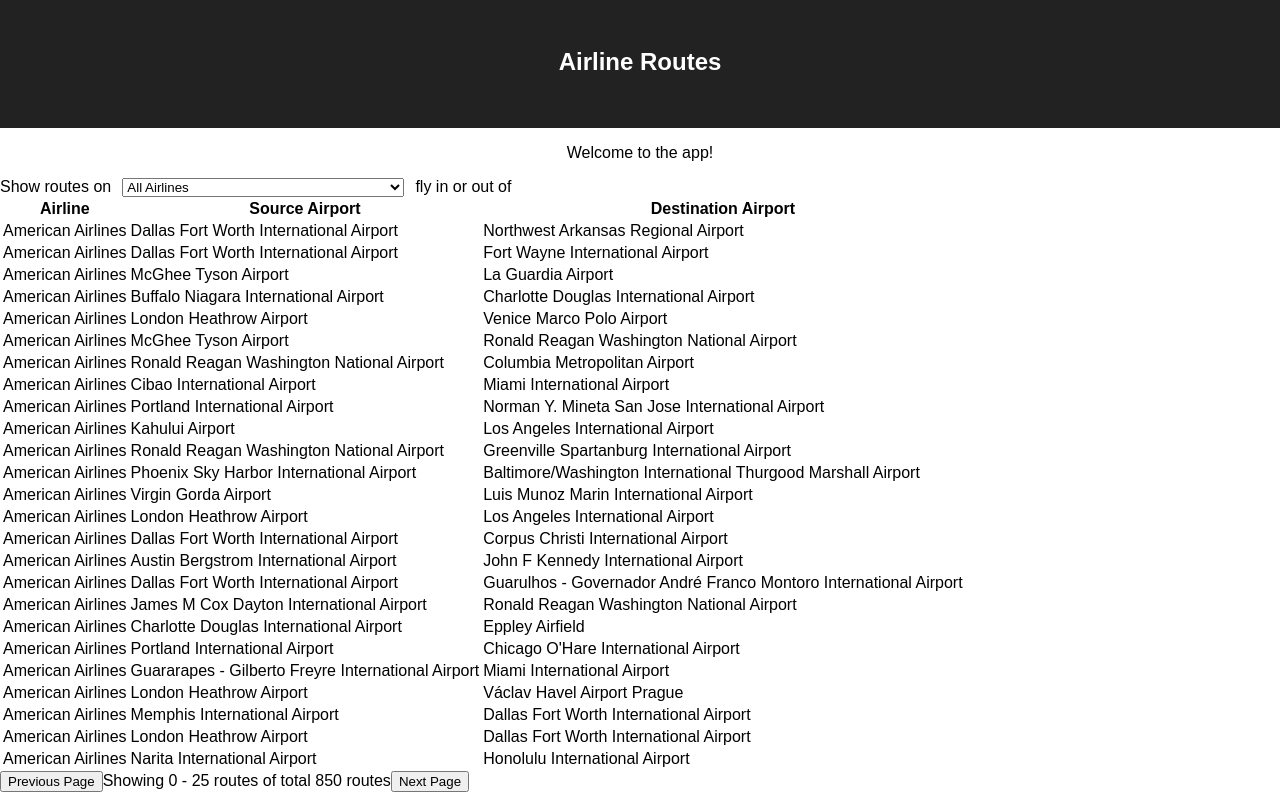
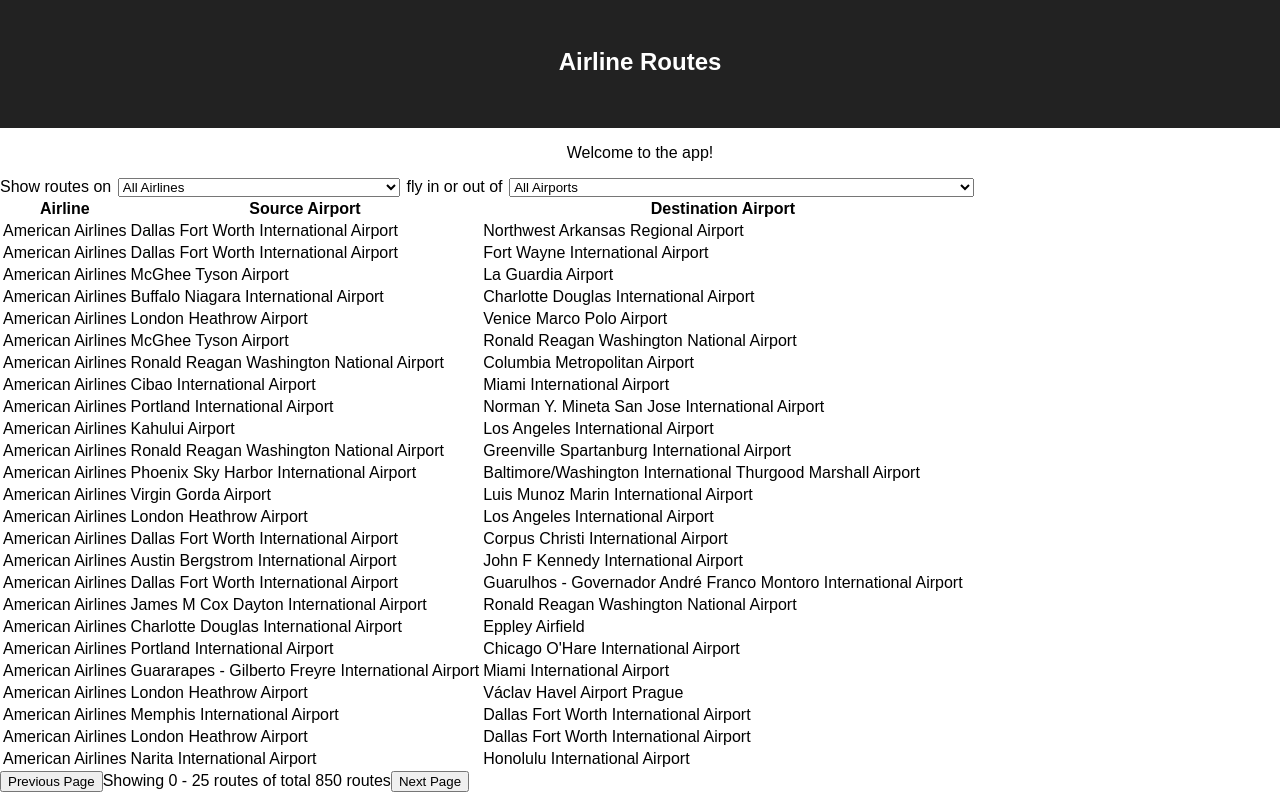
Before and after one commit to alexfdrover/airlines, a React (Create React App) app: page / in a window 1280 px wide. Built offline with nearby package versions, Linux system fonts and the light colour scheme.

Commit message:
add ability to search routes by source or destination airport name

```diff
--- a/src/App.js
+++ b/src/App.js
@@ -29,7 +29,7 @@
         Welcome to the app!
       </p>
     </section>
-    <Table className='routes-table' columns={columns} rows={routes} format={formatValue} airlines={DATA.airlines} />
+    <Table className='routes-table' columns={columns} rows={routes} format={formatValue} airlines={DATA.airlines} airports={DATA.airports}/>
   </div>
 )
 
--- a/src/components/Table.js
+++ b/src/components/Table.js
@@ -6,6 +6,7 @@
   const cols = props.columns
   const routes = props.rows
   const airlines = props.airlines
+  const airports = props.airports
   const [start, setStart] = useState(0)
   const [currentRoutes, setCurrentRoutes] = useState(routes)
   const PAGE_SIZE = 25
@@ -38,9 +39,10 @@
     setStart(start - PAGE_SIZE)
   }
 
-  const options = airlines.map(airline => airline.name)
+  const airlineOptions = airlines.map(airline => airline.name)
+  const airportOptions = airports.map(airport => `${airport.name} (${airport.code})`)
 
-  const changeAirportHandler = (event) => {
+  const changeAirlineHandler = (event) => {
     setStart(0)
     const airline = event.target.value
     if (airline === 'All Airlines') {
@@ -52,19 +54,41 @@
     setCurrentRoutes(selection)
   }
 
+  const changeAirportHandler = (event) => {
+    setStart(0)
+    const airport = event.target.value.split(' (')[0]
+    if (airport === 'All Airports') {
+      setCurrentRoutes(routes)
+      return
+    }
+    console.log(airport)
+    const airportCode = airports.find(n => n.name === airport).code
+    const selection = routes.filter(route => route.src === airportCode || route.dest === airportCode)
+    setCurrentRoutes(selection)
+  }
+
   const bodyRows = currentRoutes.map(route => {
     return createRow(route)
   }).slice(start, start + PAGE_SIZE)
 
   return (
     <div>
-      Show routes on <Select options={options}
-                             valueKey='id'
-                             titleKey='name'
-                             allTitle='All Airlines'
-                             value=''
-                             onSelect={changeAirportHandler}
-                      /> fly in or out of
+      Show routes on
+        <Select options={airlineOptions}
+          valueKey='id'
+          titleKey='name'
+          allTitle='All Airlines'
+          value=''
+          onSelect={changeAirlineHandler}
+        />
+      fly in or out of
+        <Select options={airportOptions}
+          valueKey='id'
+          titleKey='name'
+          allTitle='All Airports'
+          value=''
+          onSelect={changeAirportHandler}
+        />
 
       <table>
         <thead>
```
